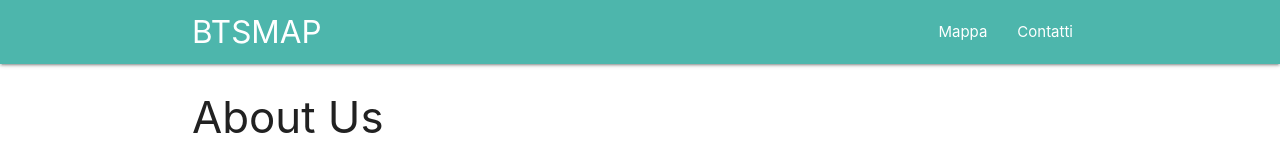
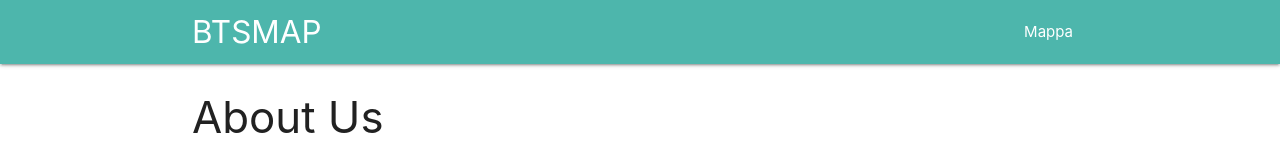
Before and after one commit to Brazzo978/eolobtsmap, a plain HTML site: page frontend/about.html in a window 1280 px wide. Shown: the top 160 px of the page. Drawn offline with nearby package versions, Linux system fonts and the light colour scheme.

Commit message:
Update about.html

```diff
--- a/frontend/about.html
+++ b/frontend/about.html
@@ -15,7 +15,6 @@
         <a href="index.html" class="brand-logo">BTSMAP</a>
         <ul class="right">
           <li><a href="index.html">Mappa</a></li>
-          <li><a href="contact.html">Contatti</a></li>
         </ul>
       </div>
     </nav>
```
